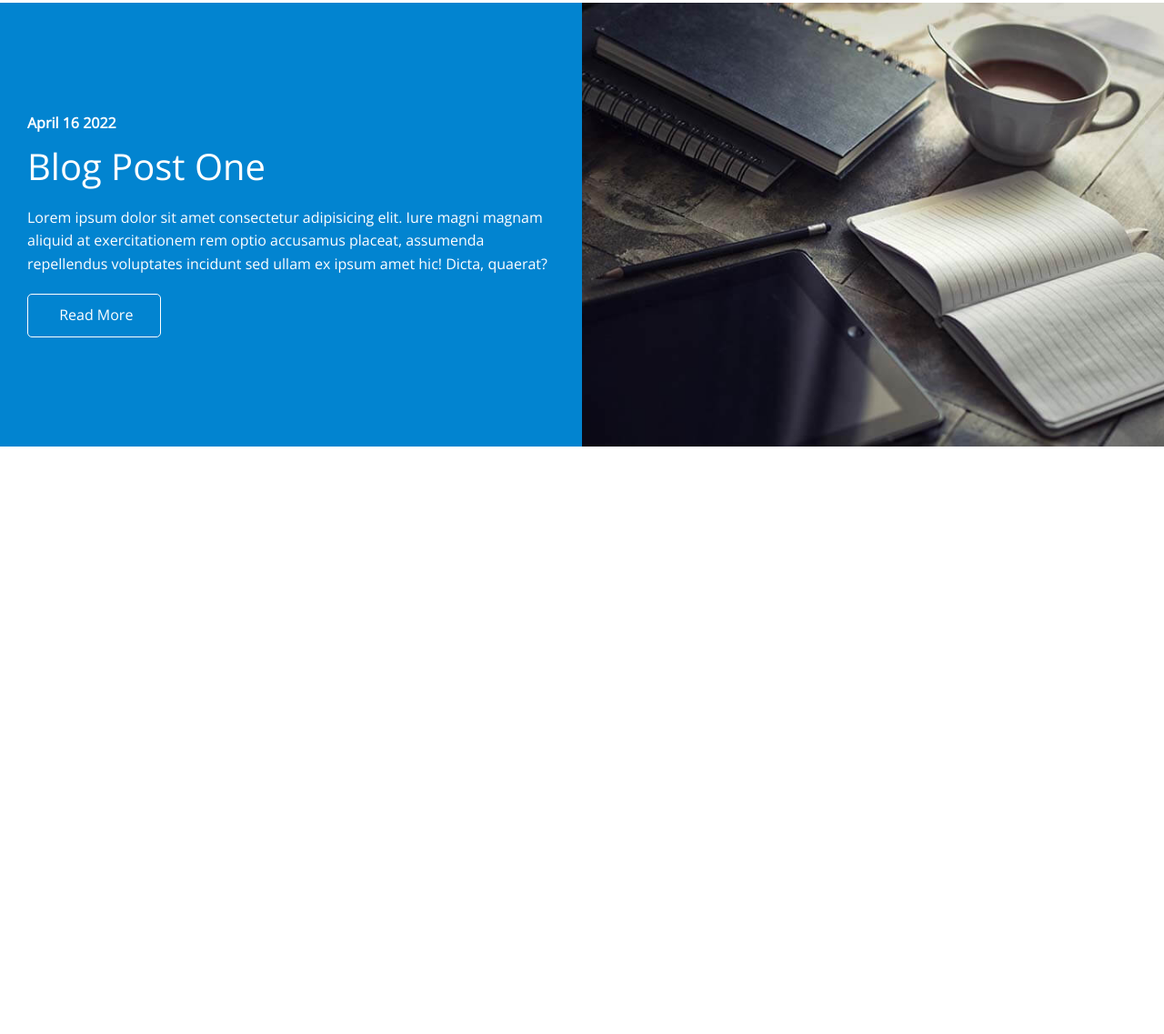
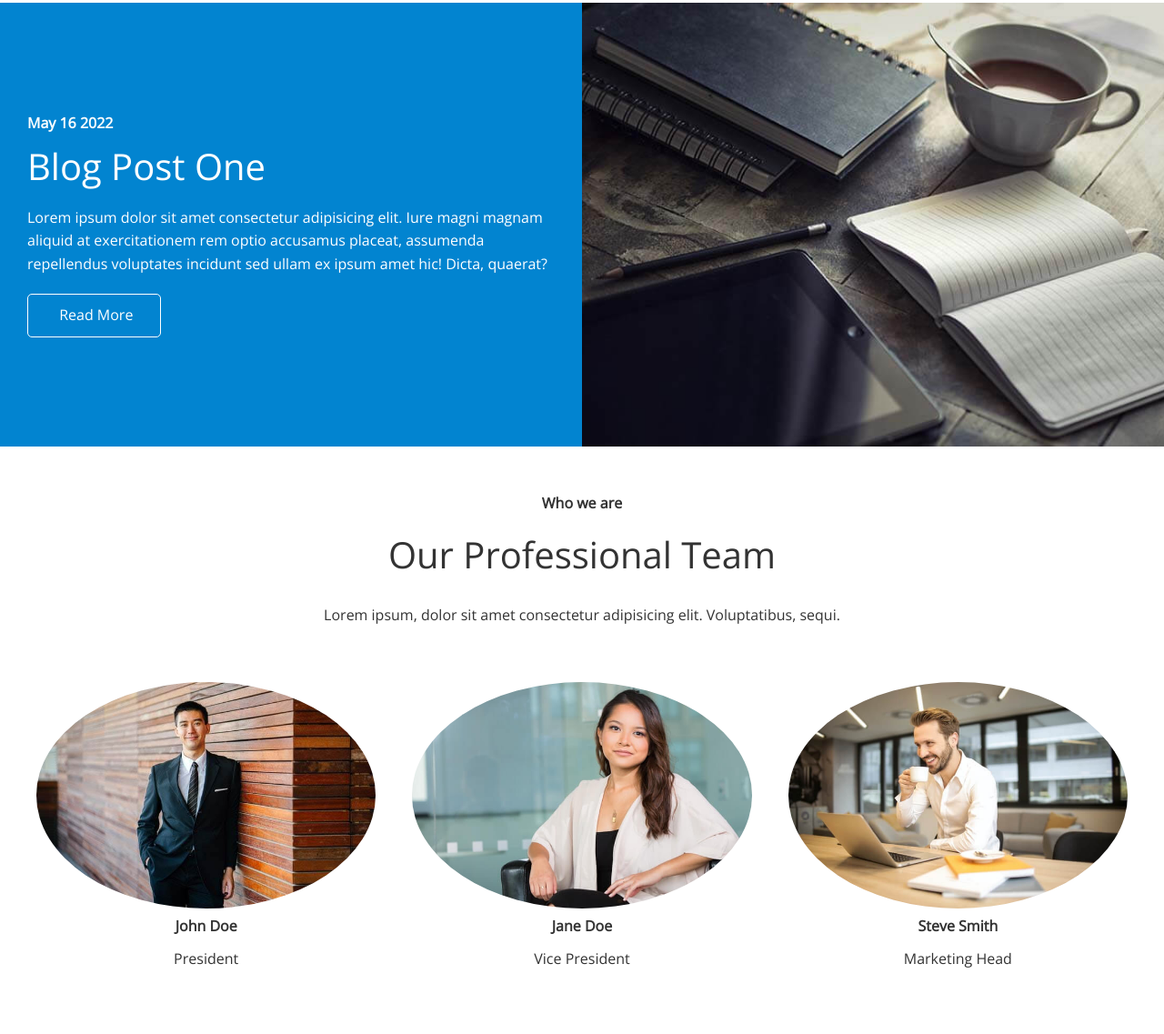
Before and after one commit to Jean809/LendSpree-website, a plain HTML site: page index.html in a window 1280 px wide. Shown: the part 2223-3360 px from the top of the page at 91% size. Before the commit the page ends 2721 px from the top, so only its background shows below. Drawn offline with nearby package versions, Linux system fonts and the light colour scheme.

Commit message:
Team members section completed

```diff
--- a/css/style.css
+++ b/css/style.css
@@ -136,3 +136,7 @@ img {
 .cases img:hover {
   opacity: 0.7;
 }
+
+.team img {
+  border-radius: 50%;
+}
--- a/index.html
+++ b/index.html
@@ -149,7 +149,7 @@
           </div>
           <div class="column">
             <div class="column-2 bg-secondary">
-              <h4>April 16 2022</h4>
+              <h4>May 16 2022</h4>
               <h2>Blog Post One</h2>
               <p>
                 Lorem ipsum dolor sit amet consectetur adipisicing elit. Iure
@@ -165,6 +165,44 @@
           </div>
         </div>
       </section>
+
+      <!-- Team -->
+      <section id="team" class="team section-padding">
+        <header class="section-header">
+          <h4>Who we are</h4>
+          <h2>Our Professional Team</h2>
+          <p>
+            Lorem ipsum, dolor sit amet consectetur adipisicing elit.
+            Voluptatibus, sequi.
+          </p>
+        </header>
+        <div class="flex-items">
+          <div>
+            <img
+              src="/image_resources/team/person1.jpg"
+              alt="Photo of team member 1"
+            />
+            <h4>John Doe</h4>
+            <p>President</p>
+          </div>
+          <div>
+            <img
+              src="/image_resources/team/person2.jpg"
+              alt="Photo of team member 2"
+            />
+            <h4>Jane Doe</h4>
+            <p>Vice President</p>
+          </div>
+          <div>
+            <img
+              src="/image_resources/team/person3.jpg"
+              alt="Photo of team member 3"
+            />
+            <h4>Steve Smith</h4>
+            <p>Marketing Head</p>
+          </div>
+        </div>
+      </section>
     </main>
   </body>
 </html>
```
